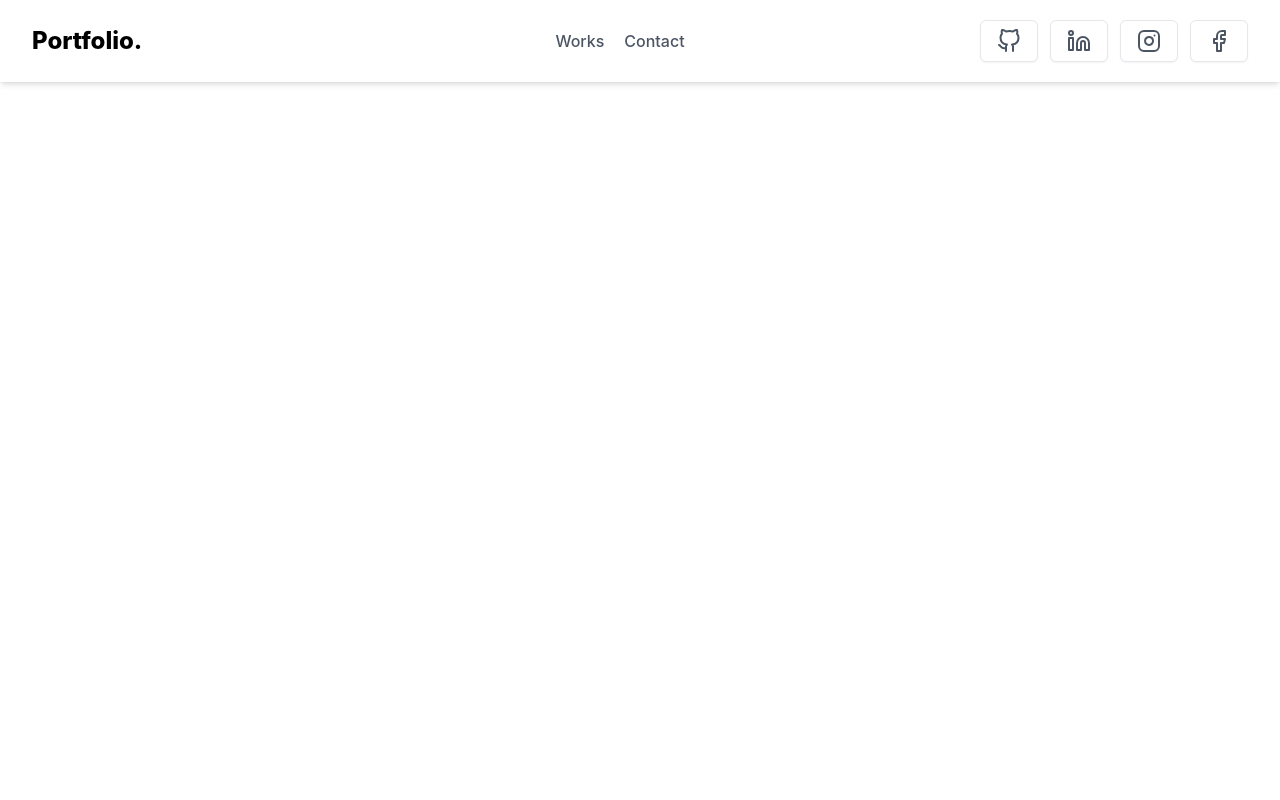
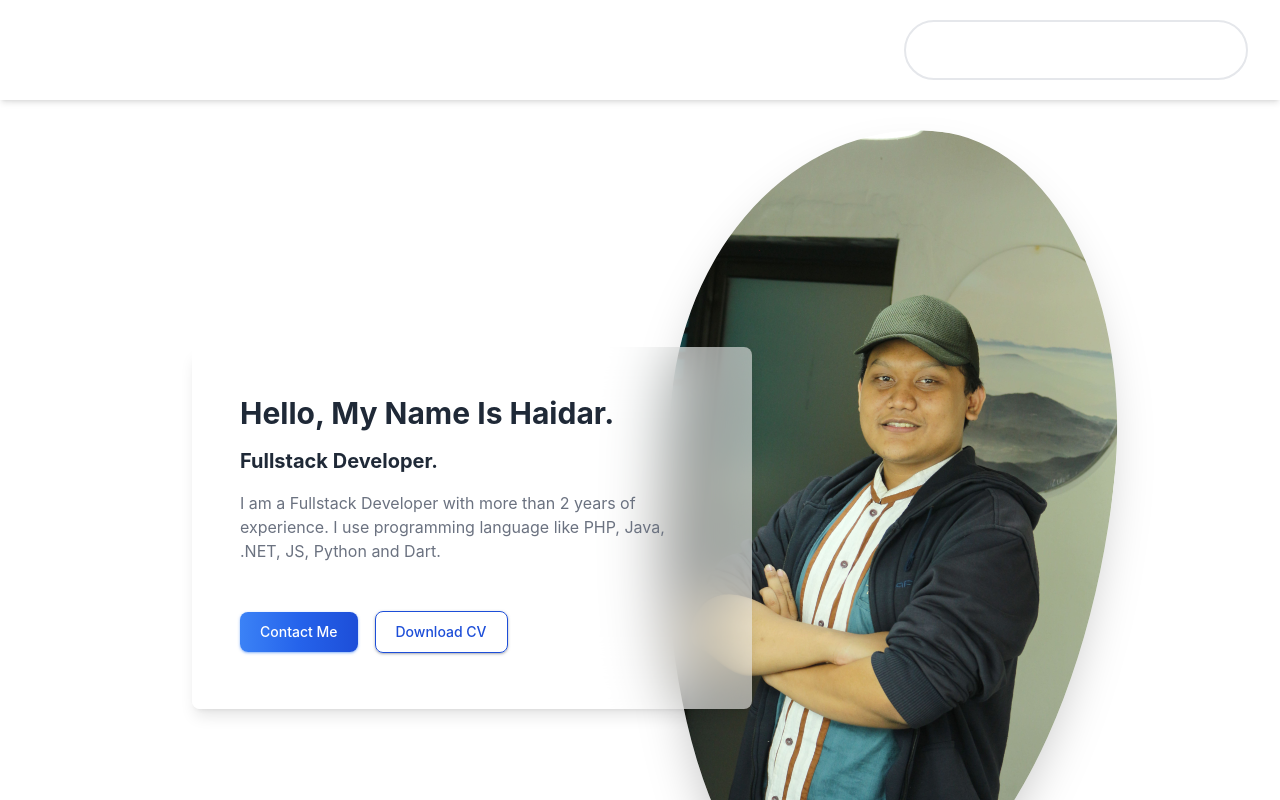
Before and after one commit to golz04/portfolio-web, a React (Create React App) app: page / in a window 1280 px wide. Shown: the top 800 px of the page. Built offline with nearby package versions, Linux system fonts and the light colour scheme.

Commit message:
section intro

```diff
--- a/src/App.css
+++ b/src/App.css
@@ -1,3 +1,13 @@
 .custom-hover-nav:hover{
   border-bottom: 2.5px solid black;
 }
+
+@media (min-width: 992px) {
+  .rotate-lg-6 {
+    transform: rotate(6deg);
+  }
+}
+
+.custom-fancy-border-radius {
+  border-radius: 53% 47% 52% 48% / 36% 41% 59% 64%;
+}
--- a/src/App.js
+++ b/src/App.js
@@ -1,11 +1,13 @@
 import React from 'react';
 import Navbar from './components/navbar';
+import Header from './components/header';
 import './App.css';
 
 function App() {
   return (
     <div>
       <Navbar />
+      <Header />
     </div>
   );
 }
--- /dev/null
+++ b/src/components/header.jsx
@@ -0,0 +1,58 @@
+import React from "react";
+
+function Header() {
+    return(
+        <div className="relative">
+            <svg xmlns="http://www.w3.org/2000/svg" xmlnsXlink="http://www.w3.org/1999/xlink" className="absolute m-auto block w-full h-max" style={{zIndex: 0}} preserveAspectRatio="none" viewBox="0 0 1920 880">
+                <g transform="translate(960,440) scale(1,1) translate(-960,-440)">
+                    <linearGradient id="lg-0.047955344060927496" x1={0} x2={1} y1={0} y2={0}>
+                        <stop stopColor="hsl(217, 88%, 33.7%)" offset={0} />
+                        <stop stopColor="hsl(217, 88%, 75.1%)" offset={1} />
+                    </linearGradient>
+                    <path d fill="url(#lg-0.047955344060927496)" opacity="0.4">
+                        <animate attributeName="d" dur="33.333333333333336s" repeatCount="indefinite" keyTimes="0;0.333;0.667;1" calcmod="spline" keySplines="0.2 0 0.2 1;0.2 0 0.2 1;0.2 0 0.2 1" begin="0s" values="M0 0L 0 804.2328934685746Q 320 597.3613372284876 640 571.0708916590191T 1280 512.0661063245175T 1920 301.8788007488083L 1920 0 Z;M0 0L 0 877.6839081951588Q 320 668.0720922803877 640 649.0018928349388T 1280 328.7087077664202T 1920 162.95038242563396L 1920 0 Z;M0 0L 0 724.9886210051687Q 320 661.4364572061575 640 623.2173947479624T 1280 359.20353038907734T 1920 135.51673041732283L 1920 0 Z;M0 0L 0 804.2328934685746Q 320 597.3613372284876 640 571.0708916590191T 1280 512.0661063245175T 1920 301.8788007488083L 1920 0 Z">
+                        </animate>
+                    </path>
+                    <path d fill="url(#lg-0.047955344060927496)" opacity="0.4">
+                        <animate attributeName="d" dur="33.333333333333336s" repeatCount="indefinite" keyTimes="0;0.333;0.667;1" calcmod="spline" keySplines="0.2 0 0.2 1;0.2 0 0.2 1;0.2 0 0.2 1" begin="-6.666666666666667s" values="M0 0L 0 765.7607191473613Q 320 641.7853945676919 640 624.2534689988059T 1280 365.27264408032966T 1920 190.38947978522663L 1920 0 Z;M0 0L 0 842.1984196370487Q 320 570.6690721707517 640 540.6844954979398T 1280 439.92879442880593T 1920 200.29713960445451L 1920 0 Z;M0 0L 0 796.6802345094818Q 320 721.9216894353016 640 696.8815669355181T 1280 373.6367381440213T 1920 196.63169821789495L 1920 0 Z;M0 0L 0 765.7607191473613Q 320 641.7853945676919 640 624.2534689988059T 1280 365.27264408032966T 1920 190.38947978522663L 1920 0 Z">
+                        </animate>
+                    </path>
+                    <path d fill="url(#lg-0.047955344060927496)" opacity="0.4">
+                        <animate attributeName="d" dur="33.333333333333336s" repeatCount="indefinite" keyTimes="0;0.333;0.667;1" calcmod="spline" keySplines="0.2 0 0.2 1;0.2 0 0.2 1;0.2 0 0.2 1" begin="-13.333333333333334s" values="M0 0L 0 801.7562714943509Q 320 634.0247183381232 640 605.7090791951217T 1280 503.9393370140325T 1920 224.7551247480177L 1920 0 Z;M0 0L 0 821.0401780336218Q 320 670.8690783540507 640 637.0744123031742T 1280 456.40745286432224T 1920 278.1294357804296L 1920 0 Z;M0 0L 0 744.0534225112256Q 320 637.6425395409125 640 593.2079605185819T 1280 457.03995196824286T 1920 254.87693899994804L 1920 0 Z;M0 0L 0 801.7562714943509Q 320 634.0247183381232 640 605.7090791951217T 1280 503.9393370140325T 1920 224.7551247480177L 1920 0 Z">
+                        </animate>
+                    </path>
+                    <path d fill="url(#lg-0.047955344060927496)" opacity="0.4">
+                        <animate attributeName="d" dur="33.333333333333336s" repeatCount="indefinite" keyTimes="0;0.333;0.667;1" calcmod="spline" keySplines="0.2 0 0.2 1;0.2 0 0.2 1;0.2 0 0.2 1" begin="-20s" values="M0 0L 0 817.8603658675457Q 320 592.9404308081629 640 559.1126621853513T 1280 428.9912604821798T 1920 209.017381620229L 1920 0 Z;M0 0L 0 802.0504889976935Q 320 561.3963273210122 640 537.6024084387631T 1280 430.41283267566695T 1920 256.1972069733954L 1920 0 Z;M0 0L 0 789.4448177495887Q 320 561.9675446430498 640 531.6192318019404T 1280 414.76018143244175T 1920 265.9163329632971L 1920 0 Z;M0 0L 0 817.8603658675457Q 320 592.9404308081629 640 559.1126621853513T 1280 428.9912604821798T 1920 209.017381620229L 1920 0 Z">
+                        </animate>
+                    </path>
+                    <path d fill="url(#lg-0.047955344060927496)" opacity="0.4">
+                        <animate attributeName="d" dur="33.333333333333336s" repeatCount="indefinite" keyTimes="0;0.333;0.667;1" calcmod="spline" keySplines="0.2 0 0.2 1;0.2 0 0.2 1;0.2 0 0.2 1" begin="-26.666666666666668s" values="M0 0L 0 844.0541574423102Q 320 623.0697081316591 640 592.8483890737847T 1280 469.85448734523794T 1920 190.81850676853674L 1920 0 Z;M0 0L 0 871.4928294956283Q 320 618.9784567388518 640 593.1183717103518T 1280 376.5051942642811T 1920 141.32293927545027L 1920 0 Z;M0 0L 0 782.0118384610068Q 320 727.3267836497654 640 694.0476176759635T 1280 518.1545471640493T 1920 276.0053882957168L 1920 0 Z;M0 0L 0 844.0541574423102Q 320 623.0697081316591 640 592.8483890737847T 1280 469.85448734523794T 1920 190.81850676853674L 1920 0 Z">
+                        </animate>
+                    </path>
+                </g>
+            </svg>
+            <div className="container pt-40 md:pt-32 mb-10 px-6 mx-auto">
+                <section className="text-gray-800 text-center lg:text-left" style={{height: '100%',}}>
+                    <div className="container mx-auto xl:px-32 text-center lg:text-left">
+                        <div className="grid lg:grid-cols-2 flex items-center">
+                            <div className="mb-12 lg:mb-0 md:ml-10">
+                                <div className="relative block rounded-lg shadow-lg px-6 py-12 md:px-12 lg:-mr-28" style={{background: 'hsla(0, 0%, 100%, 0.55)', backdropFilter: 'blur(30px)', zIndex: 1}}>
+                                    <h2 className="text-3xl font-bold mb-4 display-5">Hello, My Name Is Haidar.</h2>
+                                    <h3 className="text-xl font-bold mb-4 display-5">Fullstack Developer.</h3>
+                                    <p className="text-gray-500 mb-12">I am a Fullstack Developer with more than 2 years of experience. I use programming language like PHP, Java, .NET, JS, Python and Dart.</p>
+                                    <button type="button" class="text-white bg-gradient-to-r from-blue-500 via-blue-600 to-blue-700 hover:bg-gradient-to-br focus:ring-4 focus:outline-none focus:ring-blue-300 dark:focus:ring-blue-800 shadow shadow-blue-500/50 dark:shadow-lg dark:shadow-blue-800/80 font-medium rounded-lg text-sm px-5 py-2.5 text-center mr-2 mb-2 ">Contact Me</button>
+                                    &nbsp;&nbsp;
+                                    <button type="button" class="text-blue-700 hover:text-white border border-blue-700 hover:bg-blue-800 focus:ring-4 focus:outline-none focus:ring-blue-300 font-medium rounded-lg text-sm px-5 py-2.5 shadow shadow-gray-500/50 dark:shadow-lg dark:shadow-gray-400/80 text-center mr-2 mb-2 dark:border-blue-500 dark:text-blue-500 dark:hover:text-white dark:hover:bg-blue-600 dark:focus:ring-blue-800">Download CV</button>
+                                </div>
+                            </div>
+                            <div style={{height: '800px',}}>
+                                <img src="assets/image/haidar-3-compress.jpg" className="h-full m-auto object-cover custom-fancy-border-radius rotate-lg-6 shadow-2xl" alt="haidar-img" />
+                            </div>
+                        </div>
+                    </div>
+                </section>
+            </div>
+        </div>
+    );
+}
+export default Header;
--- a/src/components/navbar.jsx
+++ b/src/components/navbar.jsx
@@ -4,28 +4,28 @@ import { GitHub, Linkedin, Instagram, Facebook } from 'react-feather';
 function Navbar() {
     return(
         <div>
-            <section className="relative w-full px-8 text-gray-700 bg-white body-font shadow-md">
+            <section className="fixed w-full px-8 text-gray-700 bg-transparent body-font shadow-md" style={{zIndex: 2}}>
                 <div className="container flex flex-col flex-wrap items-center justify-between py-5 mx-auto md:flex-row max-w-7xl">
-                    <a href="#_" className="relative z-10 flex items-center w-auto text-2xl font-extrabold leading-none text-black select-none">Portfolio.</a>
+                    <a href="#_" className="relative z-10 flex items-center w-auto text-2xl font-extrabold leading-none text-white select-none">mHaidar.</a>
                     <nav className="top-0 left-0 z-0 flex items-center justify-center w-full h-full py-5 -ml-0 space-x-5 text-base md:-ml-5 md:py-0 md:absolute">
-                        <a href="#_" className="relative font-medium leading-6 text-gray-600 transition duration-150 ease-out hover:text-gray-900 custom-hover-nav">
+                        <a href="#_" className="relative font-medium leading-6 text-white transition duration-150 ease-out hover:text-gray-900 custom-hover-nav">
                             <span className="block">Works</span>
                         </a>
-                        <a href="#_" className="relative font-medium leading-6 text-gray-600 transition duration-150 ease-out hover:text-gray-900 custom-hover-nav">
+                        <a href="#_" className="relative font-medium leading-6 text-white transition duration-150 ease-out hover:text-gray-900 custom-hover-nav">
                             <span className="block">Contact</span>
                         </a>
                     </nav>
-                    <div className="relative z-10 inline-flex items-center space-x-3 md:ml-5 lg:justify-end hidden md:block">
-                        <a href="https://github.com/golz04" className="inline-flex items-center justify-center px-4 py-2 text-base font-medium leading-6 text-gray-600 whitespace-no-wrap bg-white border border-gray-200 rounded-md shadow-sm hover:bg-gray-50 focus:outline-none focus:shadow-none">
+                    <div className="relative z-10 inline-flex items-center space-x-3 md:ml-5 lg:justify-end hidden md:block border-2 px-10 py-2 rounded-full">
+                        <a href="https://github.com/golz04" className="inline-flex items-center justify-center px-4 py-2 text-base font-medium leading-6 text-white whitespace-no-wrap focus:outline-none focus:shadow-none">
                             <GitHub />
                         </a>
-                        <a href="https://www.linkedin.com/in/muhammad-haidar-43b368152/" className="inline-flex items-center justify-center px-4 py-2 text-base font-medium leading-6 text-gray-600 whitespace-no-wrap bg-white border border-gray-200 rounded-md shadow-sm hover:bg-gray-50 focus:outline-none focus:shadow-none">
+                        <a href="https://www.linkedin.com/in/muhammad-haidar-43b368152/" className="inline-flex items-center justify-center px-4 py-2 text-base font-medium leading-6 text-white whitespace-no-wrap focus:outline-none focus:shadow-none">
                             <Linkedin />
                         </a>
-                        <a href="https://www.instagram.com/muhammadhaidar862/" className="inline-flex items-center justify-center px-4 py-2 text-base font-medium leading-6 text-gray-600 whitespace-no-wrap bg-white border border-gray-200 rounded-md shadow-sm hover:bg-gray-50 focus:outline-none focus:shadow-none">
+                        <a href="https://www.instagram.com/muhammadhaidar862/" className="inline-flex items-center justify-center px-4 py-2 text-base font-medium leading-6 text-white whitespace-no-wrap focus:outline-none focus:shadow-none">
                             <Instagram />
                         </a>
-                        <a href="https://www.facebook.com/" className="inline-flex items-center justify-center px-4 py-2 text-base font-medium leading-6 text-gray-600 whitespace-no-wrap bg-white border border-gray-200 rounded-md shadow-sm hover:bg-gray-50 focus:outline-none focus:shadow-none">
+                        <a href="https://www.facebook.com/" className="inline-flex items-center justify-center px-4 py-2 text-base font-medium leading-6 text-white whitespace-no-wrap focus:outline-none focus:shadow-none">
                             <Facebook />
                         </a>
                     </div>
```
